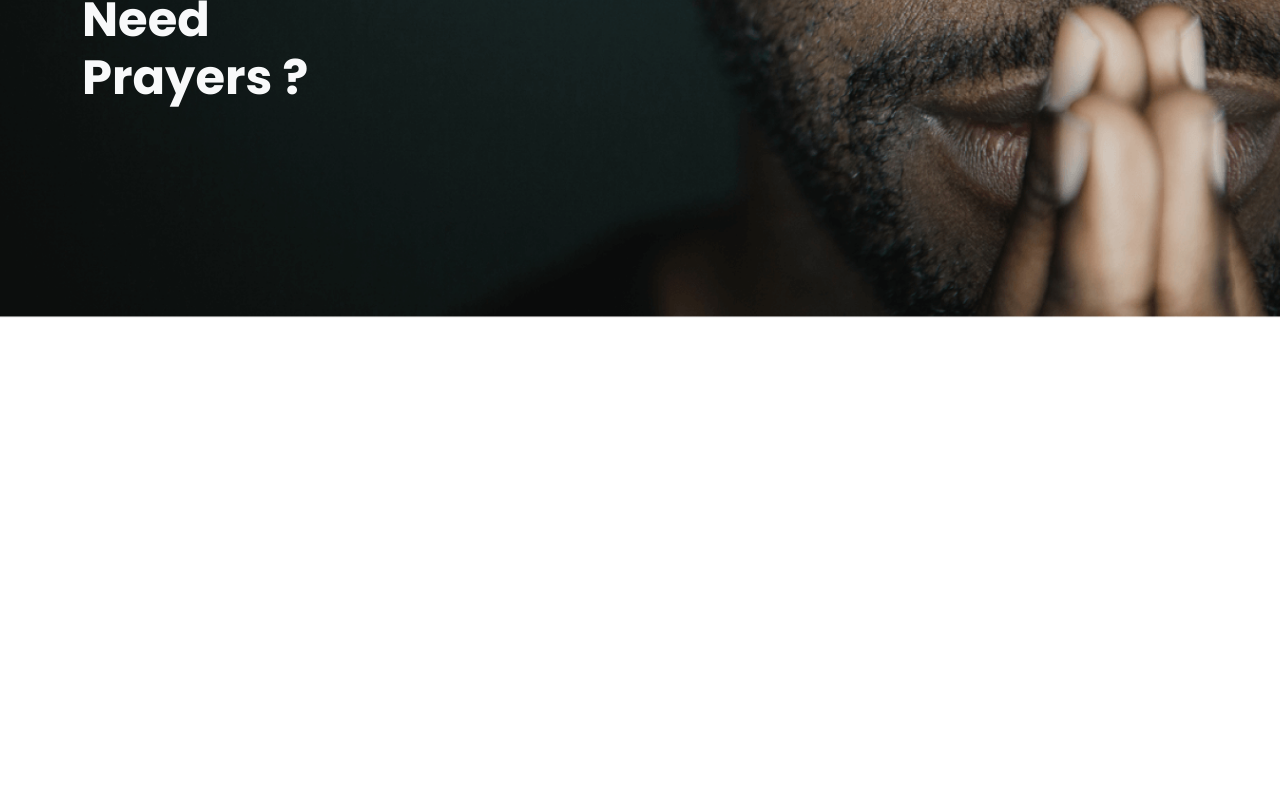
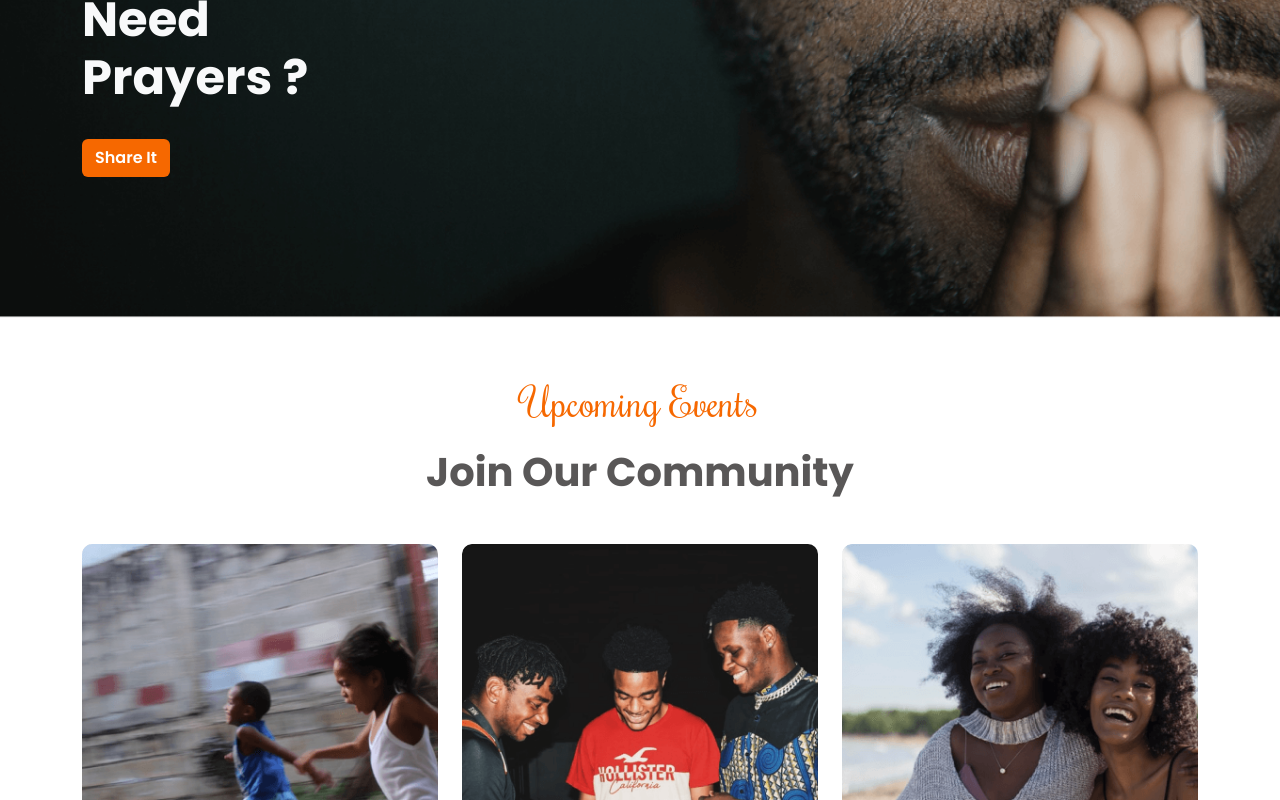
Before and after one commit to pin4eva/joint_heirs_frontend, a Next.js app: page / in a window 1280 px wide. Shown: the part 1580-2380 px from the top of the page. Built offline with nearby package versions, Linux system fonts and the light colour scheme.

Commit message:
Simplify root layout by removing extra components

```diff
--- a/src/app/layout.tsx
+++ b/src/app/layout.tsx
@@ -1,9 +1,6 @@
-import AOSInit from "components/AOSInit";
-import ApolloProviderWrapper from "components/apolloProvider";
-import NProgress from "components/NProgress";
 import "@fortawesome/fontawesome-free/css/all.min.css";
+import "../styles/custom.scss";
 import "../styles/index.scss";
-import "../styles/custom.scss";
 
 export const metadata = {
 	title: "Next.js",
@@ -13,14 +10,7 @@
 export default function RootLayout({ children }: { children: React.ReactNode }) {
 	return (
 		<html lang="en">
-			{/* <body>{children}</body> */}
-			<body>
-				<ApolloProviderWrapper>
-					<AOSInit />
-					<NProgress />
-					{children}
-				</ApolloProviderWrapper>
-			</body>
+			<body>{children}</body>
 		</html>
 	);
 }
```
